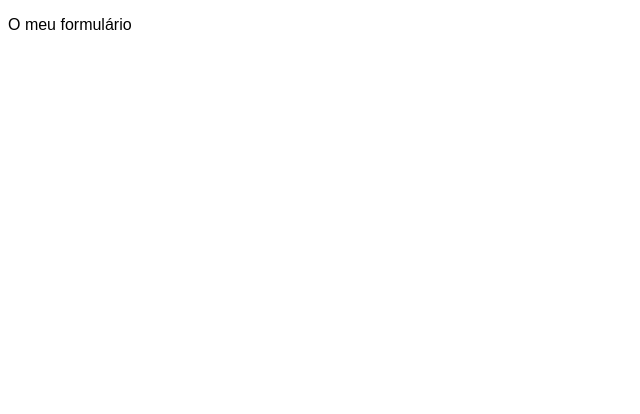
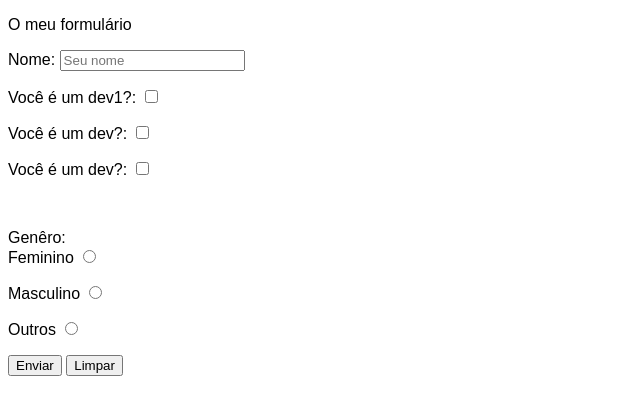
Before and after one commit to ewertonigor/HTML5-CSS3, a website: page index6.html in a window 1280 px wide. Shown: the whole page, without its empty margins (0-640 px from the left). Drawn offline with Linux system fonts and the light colour scheme.

Commit message:
Input e Form Part 2

```diff
--- a/index6.html
+++ b/index6.html
@@ -9,11 +9,49 @@
         body {
             font-family: sans-serif;
         }
+
+        label {
+          cursor: pointer;
+        }
     </style>
 </head>
 <body>
     <form action="#" method="get" target="_blank" autocomplete="off">
         <p>O meu formulário</p>
+        <p>
+          <label for="nome">Nome:</label>
+           <input type="text" id="nome" name="nomes" placeholder="Seu nome"/>
+        </p>
+
+        <p>
+          <label for="dev1">Você é um dev1?:</label>
+           <input type="checkbox" id="dev1" name="dev1" value="sim"/>
+        </p>
+          <label for="dev2">Você é um dev?:</label>
+           <input type="checkbox" id="dev2" name="dev2" value="sim"/>
+        </p>
+          <label for="dev3">Você é um dev?:</label>
+           <input type="checkbox" id="dev3" name="dev3" value="sim"/>
+        </p>
+
+        <br>
+
+        <p>
+          Genêro: <br>
+          <label for="feminino">Feminino</label>
+           <input type="radio" id="feminino" name="gen" value="feminino"/>
+        </p>
+          <label for="masculino">Masculino</label>
+           <input type="radio" id="masculino" name="gen" value="masculino"/>
+        </p>
+          <label for="outrogen">Outros</label>
+           <input type="radio" id="outrogen" name="gen" value="outrogen"/>
+        </p>
+
+        <p>
+          <button type="submit">Enviar</button>
+          <button type="reset">Limpar</button>
+        </p>
     </form>
 </body>
 </html>
```
